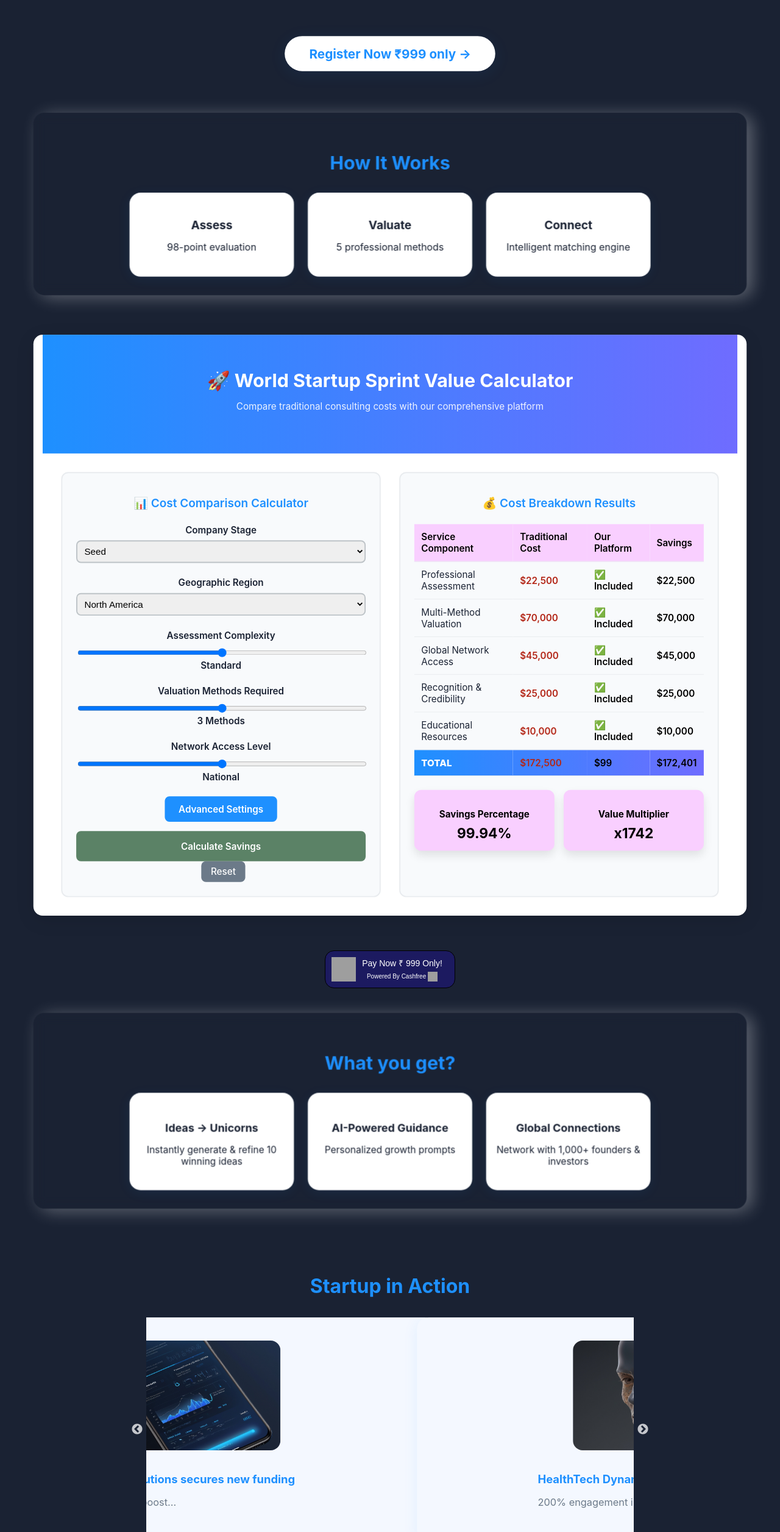
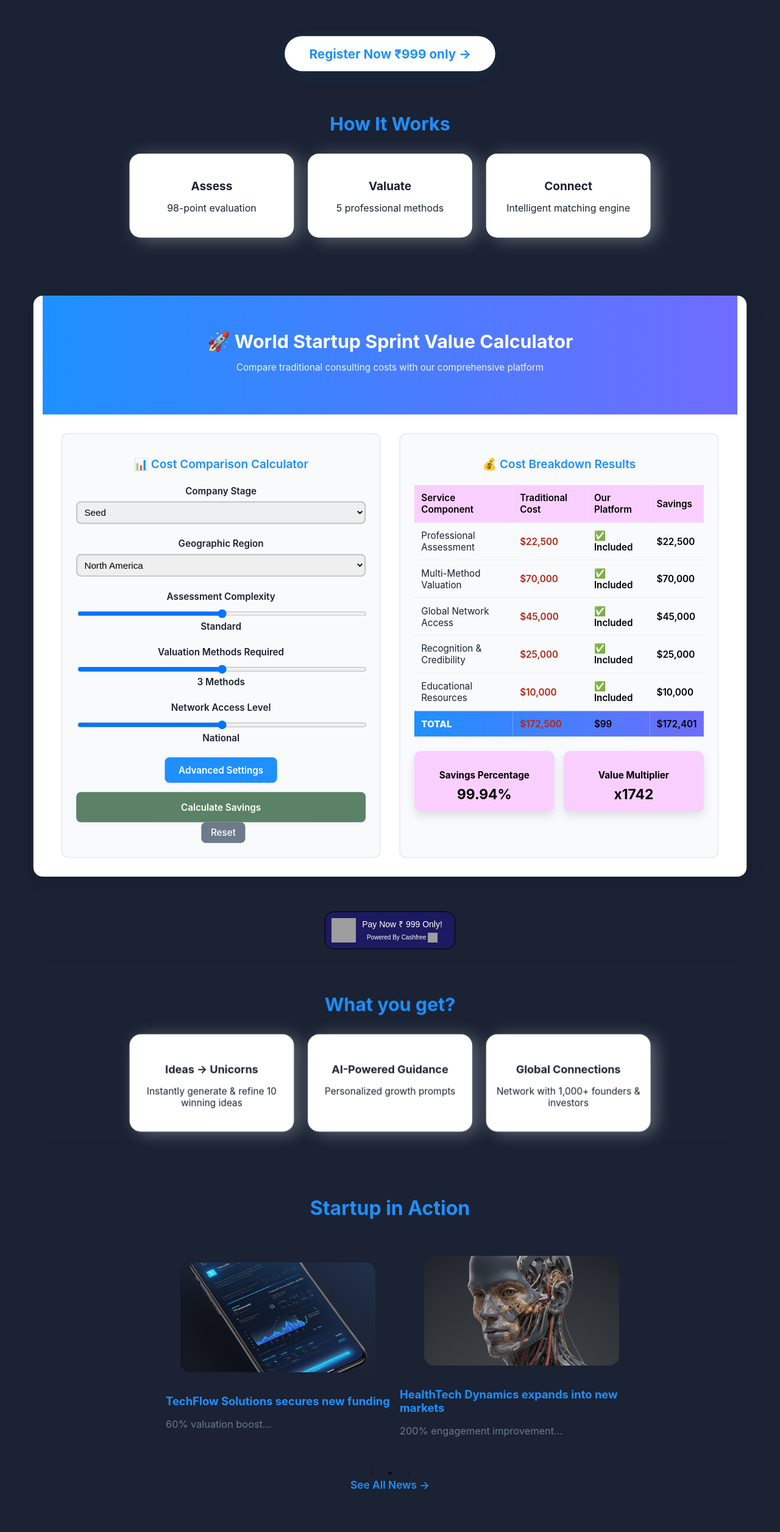
Before and after one commit to amoghphadnis/i2ai-startup-sprint, a React (Vite) app: page /unicorns in a window 1280 px wide. Shown: the part 1360-3873 px from the top of the page at 61% size. Built offline with nearby package versions, Linux system fonts and the light colour scheme; grey boxes are pictures that could not be loaded.

Commit message:
removed box-shadow effect from How it works, and What do you get section, and removed background color from startup in action

```diff
--- a/src/components/HomePage/Home.css
+++ b/src/components/HomePage/Home.css
@@ -368,11 +368,11 @@
 /* How It Works Teaser */
 .teaserSection {
   scale: 0.95;
-  margin-top: 4rem;
+  /* margin-top: 4rem; */
   padding: 2.5rem 0 2rem 0;
   /* background: var(--color-bg); */
-  backdrop-filter: blur(10px);
-  box-shadow: 10px 4px 30px rgba(255, 255, 255, 0.31);
+  /* backdrop-filter: blur(10px);
+  box-shadow: 10px 4px 30px rgba(255, 255, 255, 0.31); */
   border-radius: var(--border-radius);
 }
 .teaserTitle {
@@ -393,7 +393,7 @@
 .teaserCard {
   background: #fff;
   border-radius: var(--border-radius);
-  box-shadow: var(--shadow);
+  box-shadow: 10px 4px 30px rgba(255, 255, 255, 0.31);
   padding: 1.5rem 1rem;
   text-align: center;
 }
@@ -419,13 +419,13 @@
 /* Features Showcase */
 .featuresSection {
   scale: 0.95;
-  margin-top: 2rem;
+  /* margin-top: 2rem; */
   /* background: #f4f8ff; */
   padding: 2.5rem 0 2rem 0;
   backdrop-filter: blur(10px);
-  box-shadow: 10px 4px 30px rgba(255, 255, 255, 0.31);
+  /* box-shadow: 10px 4px 30px rgba(255, 255, 255, 0.31); */
   border-radius: var(--border-radius);
-  margin-bottom: 2rem;
+  /* margin-bottom: 2rem; */
 }
 
 .featuresGrid {
@@ -439,7 +439,7 @@
 .featureCard {
   background: #fff;
   border-radius: var(--border-radius);
-  box-shadow: var(--shadow);
+  box-shadow: 10px 4px 30px rgba(255, 255, 255, 0.31);
   padding: 1.5rem 1rem;
   text-align: center;
 }
@@ -482,9 +482,9 @@
   display: flex !important;
   flex-direction: column;
   align-items: center;
-  background: #f4f8ff;
+  /* background: #f4f8ff; */
   border-radius: var(--border-radius);
-  box-shadow: var(--shadow);
+  /* box-shadow: var(--shadow); */
   padding: 1.5rem 1rem;
   min-height: 320px;
   justify-content: center;
@@ -524,6 +524,7 @@
 
 /* Bottom CTA Banner */
 .bottomCta {
+  border-radius: var(--border-radius);
   scale: 0.95;
   background: var(--gradient-bottom-footer);
   color: #fff;
--- a/src/components/HomePage/Home.jsx
+++ b/src/components/HomePage/Home.jsx
@@ -16,11 +16,11 @@ const carouselSettings = {
   dots: true,
   infinite: true,
   speed: 500,
-  slidesToShow: 1,
+  slidesToShow: 2,
   slidesToScroll: 1,
-  arrows: true,
+  arrows: false,
   autoplay: true,
-  autoplaySpeed: 3000,
+  autoplaySpeed: 4000,
   responsive: [
     {
       breakpoint: 600,
```
